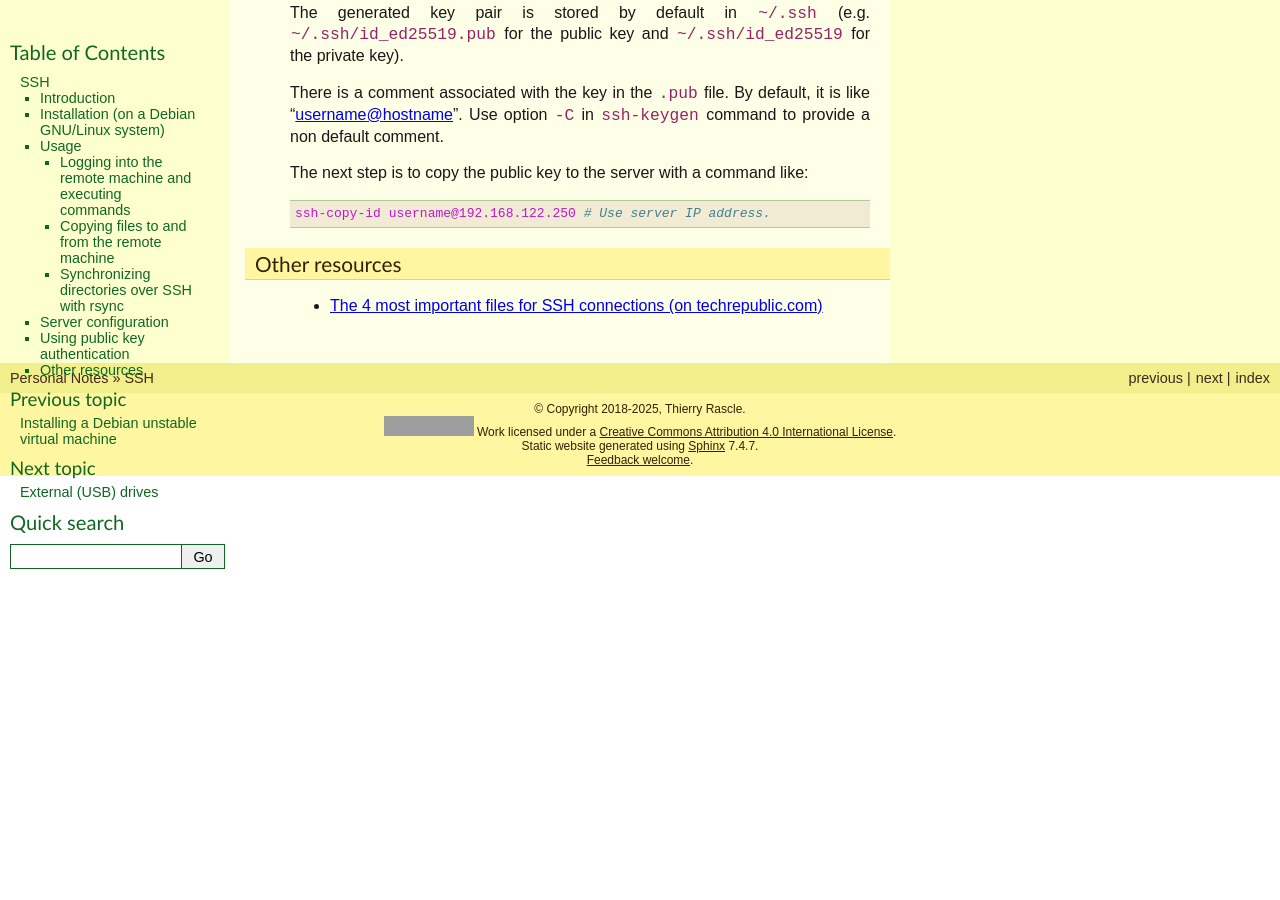
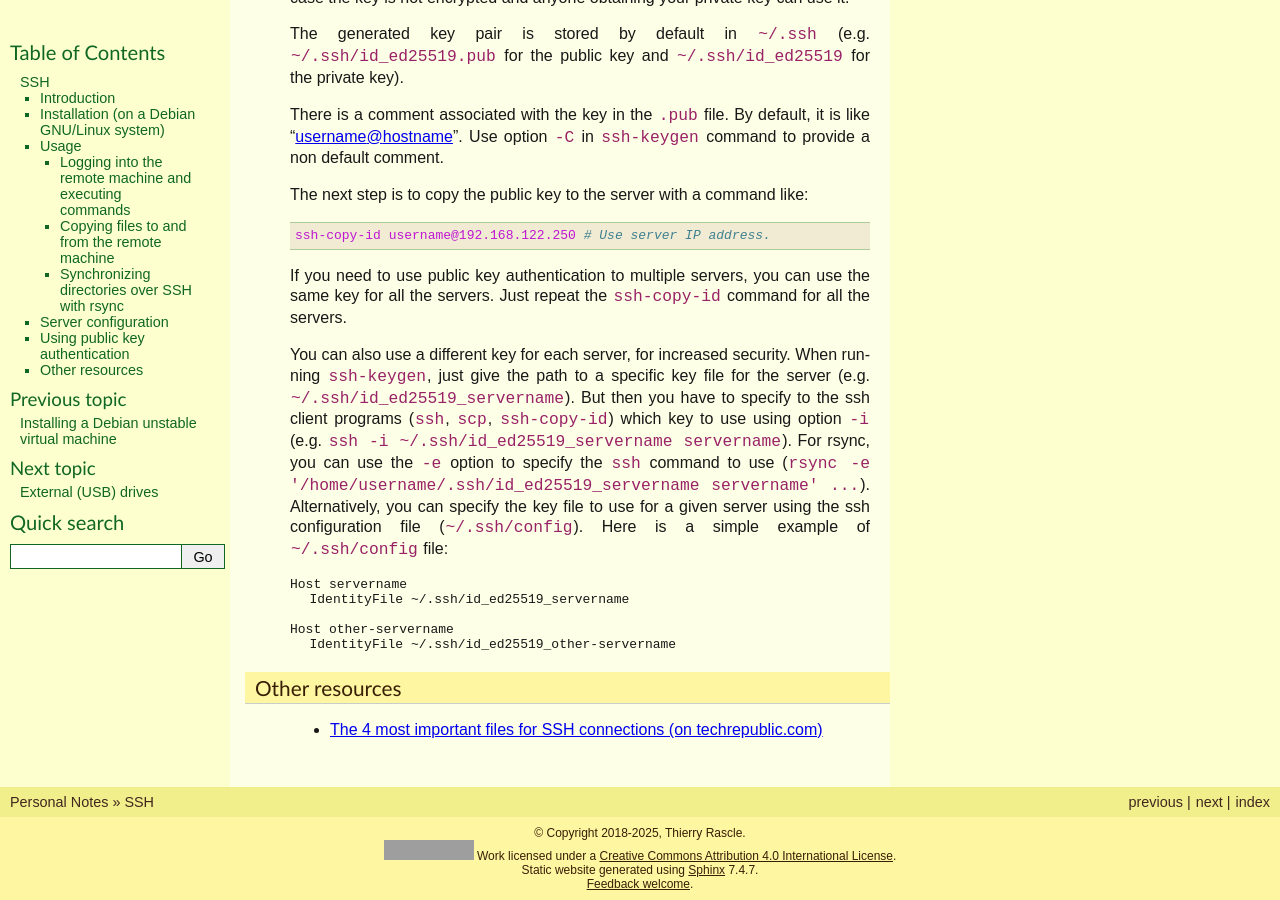
Before and after one commit to thierr26/thierr26_personal_notes_sphinx_sources, a Sphinx documentation site: the page built from source/ssh.rst, in a window 1280 px wide and 900 px high, scrolled down 2460 px. Built offline with Sphinx 7.4.7, drawn with Linux system fonts in a browser that asks for light colours; some of the changed text lies outside the part shown; grey boxes are pictures that could not be loaded.

Commit message:
Grow SSH page

```diff
--- a/source/ssh.rst
+++ b/source/ssh.rst
@@ -79,7 +79,9 @@
 
 Check the `rsync documentation
 <https://download.samba.org/pub/rsync/rsync.1>`_. Rsync has a lot of options.
-You may, for example, prefer to use ``--update`` rather than ``--delete``.
+You may, for example, prefer to use ``--update`` rather than ``--delete``. You
+may also need to use options ``-L`` and/or ``-K``, depending on how you want to
+treat symbolic links.
 
 
 .. _sshd_configuration:
@@ -169,6 +171,27 @@
 
   ssh-copy-id username@192.168.122.250 # Use server IP address.
 
+If you need to use public key authentication to multiple servers, you can use
+the same key for all the servers. Just repeat the ``ssh-copy-id`` command for
+all the servers.
+
+You can also use a different key for each server, for increased security. When
+running ``ssh-keygen``, just give the path to a specific key file for the
+server (e.g. ``~/.ssh/id_ed25519_servername``). But then you have to specify to
+the ssh client programs (``ssh``, ``scp``, ``ssh-copy-id``) which key to use
+using option ``-i`` (e.g. ``ssh -i ~/.ssh/id_ed25519_servername servername``).
+For rsync, you can use the ``-e`` option to specify the ``ssh`` command to use
+(``rsync -e '/home/username/.ssh/id_ed25519_servername servername' ...``).
+Alternatively, you can specify the key file to use for a given server using the
+ssh configuration file (``~/.ssh/config``). Here is a simple example of
+``~/.ssh/config`` file:
+
+| Host servername
+|     IdentityFile ~/.ssh/id_ed25519_servername
+|
+| Host other-servername
+|     IdentityFile ~/.ssh/id_ed25519_other-servername
+
 
 Other resources
 ---------------
```
